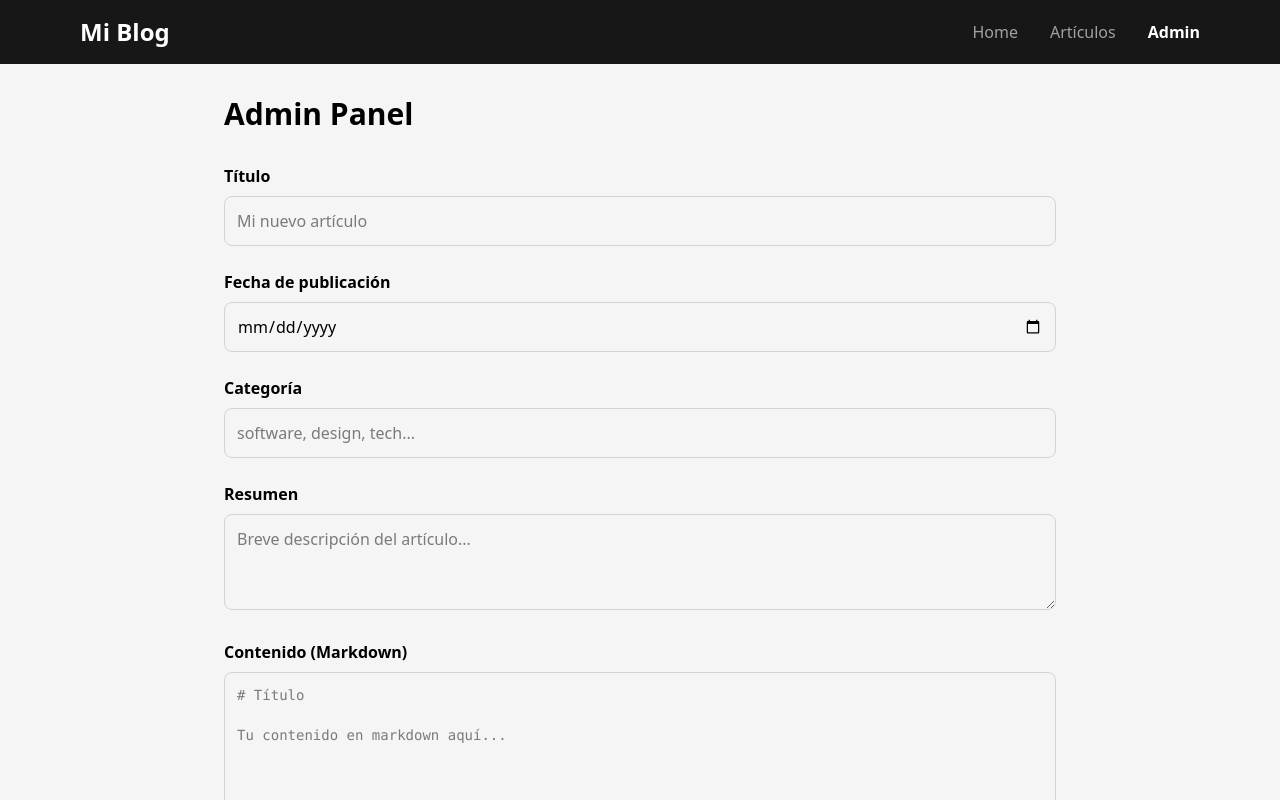
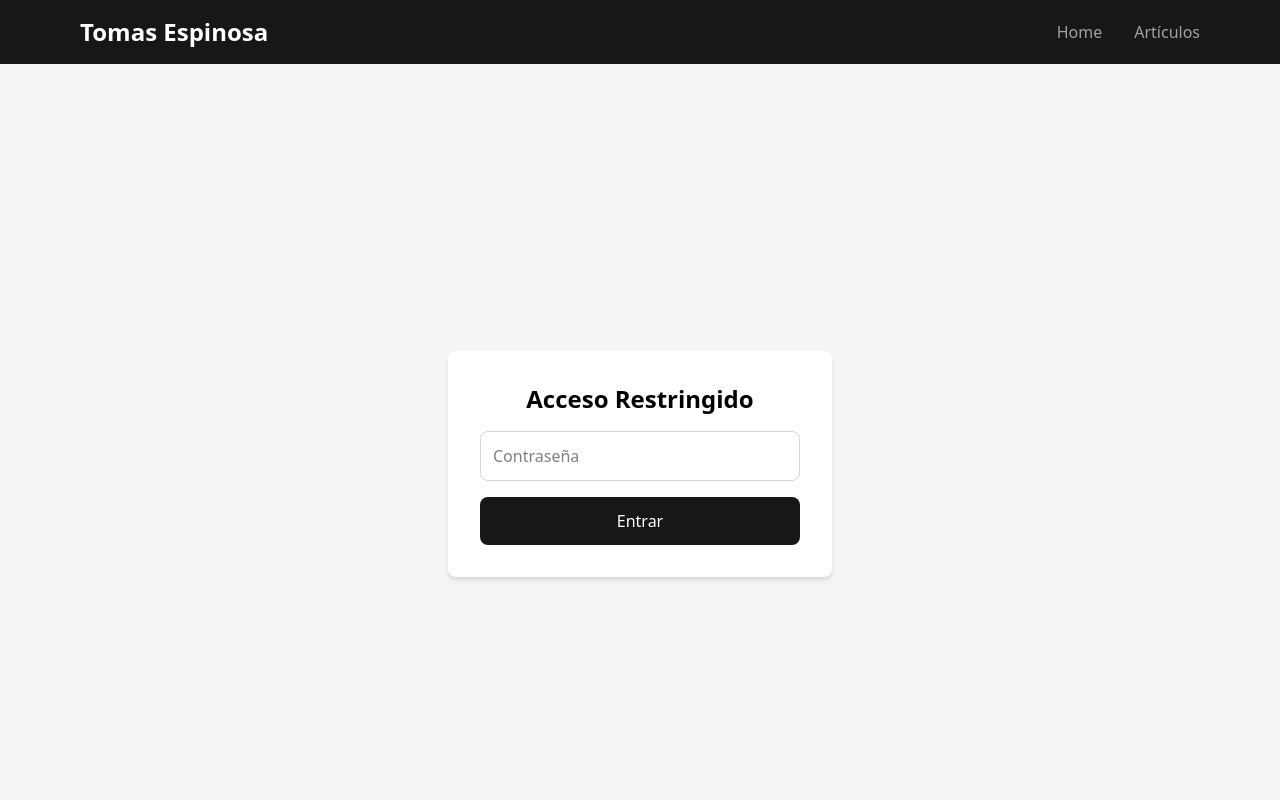
Before and after one commit to Taesitou/mi-blog, a Next.js app: page /admin in a window 1280 px wide. Shown: the top 800 px of the page. Built offline with nearby package versions, Linux system fonts and the light colour scheme.

Commit message:
admin panel with a login

```diff
--- a/app/admin/page.tsx
+++ b/app/admin/page.tsx
@@ -1,10 +1,12 @@
 'use client';
 
-import { useState } from 'react';
+import { useState, useEffect } from 'react';
 import { useRouter } from 'next/navigation';
 
 export default function AdminPanel() {
   const router = useRouter();
+  const [isAuthorized, setIsAuthorized] = useState(false);
+  const [password, setPassword] = useState('');
   const [title, setTitle] = useState('');
   const [date, setDate] = useState('');
   const [category, setCategory] = useState('');
@@ -12,6 +14,54 @@ export default function AdminPanel() {
   const [content, setContent] = useState('');
   const [loading, setLoading] = useState(false);
   const [file, setFile] = useState<File | null>(null);
+
+  useEffect(() => {
+    const auth = localStorage.getItem('adminAuth');
+    if (auth === 'true') {
+      setIsAuthorized(true);
+    }
+  }, []);
+
+  const handleAuth = () => {
+    if (password === process.env.NEXT_PUBLIC_ADMIN_PASSWORD) {
+      localStorage.setItem('adminAuth', 'true');
+      setIsAuthorized(true);
+      window.dispatchEvent(new Event('storage'));
+    } else {
+      alert('Contraseña incorrecta');
+    }
+  };
+
+  const handleLogout = () => {
+    localStorage.removeItem('adminAuth');
+    setIsAuthorized(false);
+    window.dispatchEvent(new Event('storage'));
+    router.push('/');
+  };
+
+  if (!isAuthorized) {
+    return (
+      <div className="flex items-center justify-center min-h-screen">
+        <div className="bg-white p-8 rounded-lg shadow-md w-96">
+          <h1 className="text-2xl font-bold mb-4 font-serif text-center">Acceso Restringido</h1>
+          <input
+            type="password"
+            value={password}
+            onChange={(e) => setPassword(e.target.value)}
+            placeholder="Contraseña"
+            className="w-full p-3 border border-neutral-300 rounded-lg mb-4 focus:outline-none focus:ring-2 focus:ring-neutral-400"
+            onKeyDown={(e) => e.key === 'Enter' && handleAuth()}
+          />
+          <button
+            onClick={handleAuth}
+            className="w-full bg-neutral-900 text-white p-3 rounded-lg hover:bg-neutral-800"
+          >
+            Entrar
+          </button>
+        </div>
+      </div>
+    );
+  }
 
   const handleFileUpload = async () => {
     if (!file) return;
@@ -77,7 +127,15 @@ export default function AdminPanel() {
 
   return (
     <div className="max-w-4xl mx-auto p-8">
-      <h1 className="text-3xl font-bold mb-8 font-serif">Admin Panel</h1>
+      <div className="flex justify-between items-center mb-8">
+        <h1 className="text-3xl font-bold font-serif">Admin Panel</h1>
+        <button
+          onClick={handleLogout}
+          className="bg-red-600 text-white px-4 py-2 rounded-lg hover:bg-red-700"
+        >
+          Cerrar Sesión
+        </button>
+      </div>
       <form onSubmit={handleSubmit} className="space-y-6">
         <div>
           <label className="block mb-2 font-semibold">Título</label>
--- a/components/Navbar.tsx
+++ b/components/Navbar.tsx
@@ -2,22 +2,39 @@
 
 import Link from 'next/link';
 import { usePathname } from 'next/navigation';
+import { useState, useEffect } from 'react';
 
 export default function Navbar() {
   const pathname = usePathname();
+  const [isAdmin, setIsAdmin] = useState(false);
 
-  const links = [
+  useEffect(() => {
+    const checkAuth = () => {
+      const auth = localStorage.getItem('adminAuth');
+      setIsAdmin(auth === 'true');
+    };
+
+    checkAuth();
+    window.addEventListener('storage', checkAuth);
+
+    return () => window.removeEventListener('storage', checkAuth);
+  }, []);
+
+  const baseLinks = [
     { href: '/', label: 'Home' },
     { href: '/articles', label: 'Artículos' },
-    { href: '/admin', label: 'Admin' },
   ];
+
+  const links = isAdmin
+    ? [...baseLinks, { href: '/admin', label: 'Admin' }]
+    : baseLinks;
 
   return (
     <nav className="bg-neutral-900 text-white">
       <div className="max-w-6xl mx-auto px-4">
         <div className="flex justify-between items-center h-16">
           <Link href="/" className="font-serif text-2xl font-bold">
-            Mi Blog
+            Tomas Espinosa
           </Link>
 
           <ul className="flex gap-8">
```
